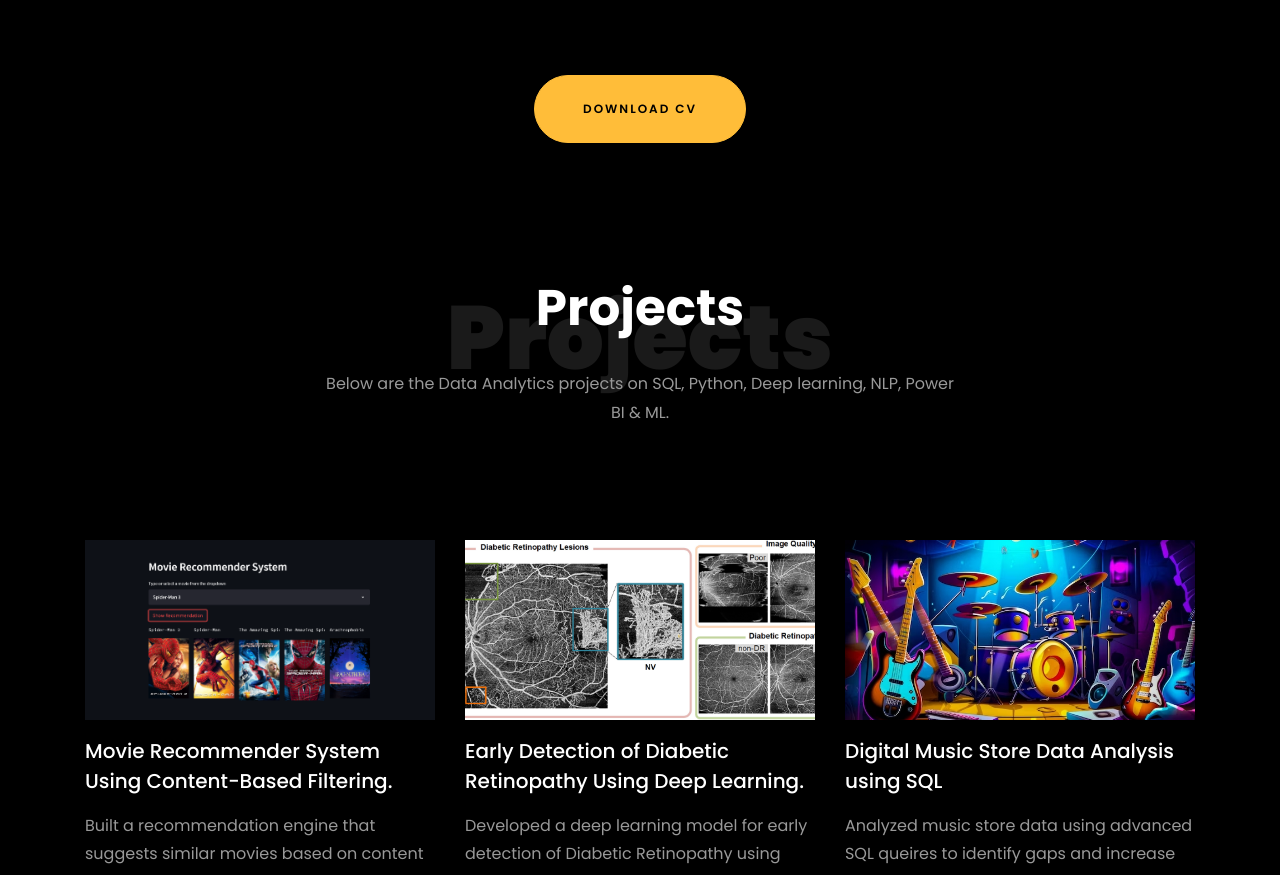
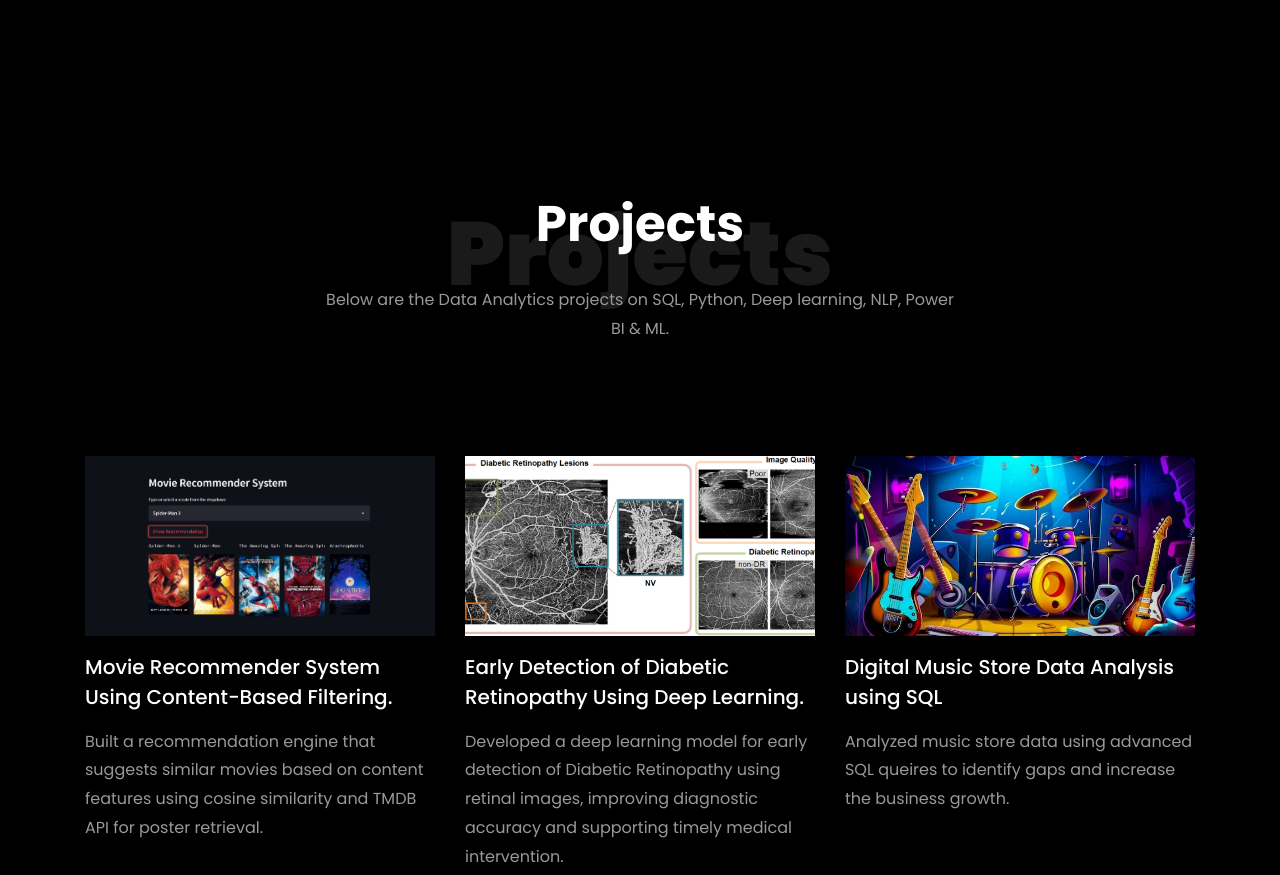
Before and after one commit to kirti323/Kirti.Github.io, a plain HTML site: page index.html in a window 1280 px wide. Shown: the part 3997-4872 px from the top of the page. Drawn offline with Linux system fonts and the light colour scheme; files whose address does not match are found by name.

Commit message:
index.html

```diff
--- a/index.html
+++ b/index.html
@@ -429,7 +429,7 @@
 
     		<div class="row justify-content-center mt-5">
     			<div class="col-md-6 text-center ftco-animate">
-    				<p><a href="C:/Users/kkirt/Downloads/Resumes Kirti/Resume_Kirti_AI&ML.pdf" class="btn btn-primary py-4 px-5">Download CV</a></p>
+    				<!--<p><a href="C:/Users/kkirt/Downloads/Resumes Kirti/Resume_Kirti_AI&ML.pdf" class="btn btn-primary py-4 px-5">Download CV</a></p> -->
     			</div>
     		</div>
     	</div>
```
